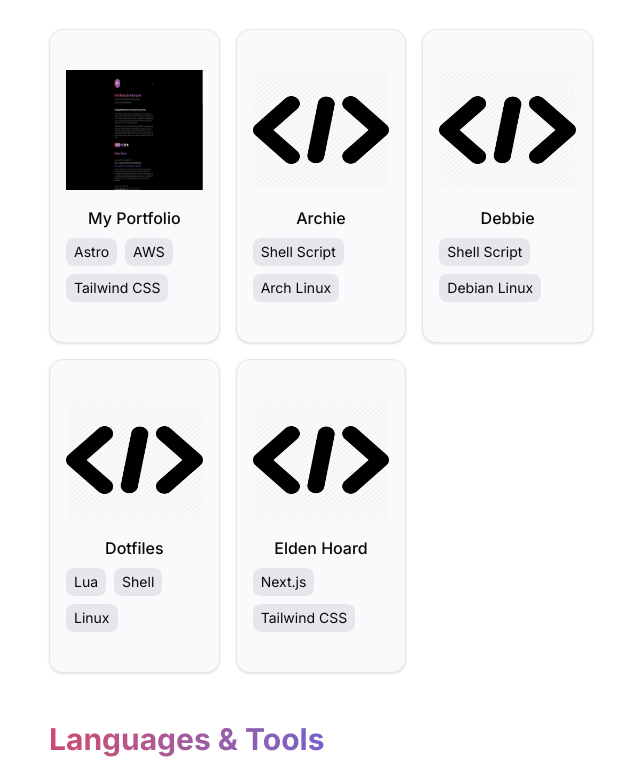
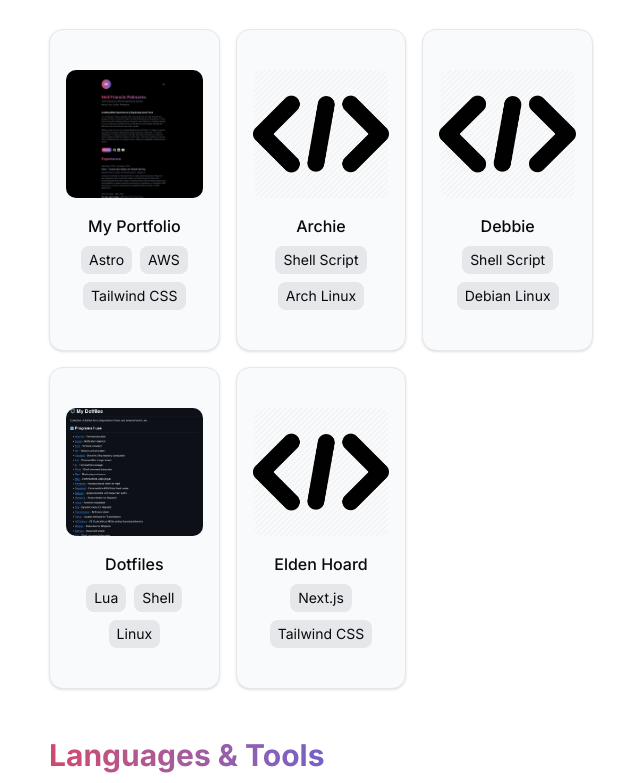
Before and after one commit to nnneninl/my-portfolio, an Astro site: page / in a window 1280 px wide. Shown: the part 1651-2434 px from the top of the page, without its empty margins (319-959 px from the left). Built offline with nearby package versions, Linux system fonts and the light colour scheme; Astro itself is replaced by a stand-in of ours.

Commit message:
fix: project image sizing

```diff
--- a/src/components/sections/Projects.tsx
+++ b/src/components/sections/Projects.tsx
@@ -41,16 +41,17 @@ const Projects = () => {
             <Dialog key={`${project.title}-${index}`}>
               <DialogTrigger>
                 <Card className="bg-gray-50 dark:bg-zinc-900 border-gray-200 dark:border-zinc-800 transition-transform duration-300 hover:scale-105 cursor-pointer">
-                  <CardContent className="p-4 space-y-4">
+                  <CardContent className="p-4">
                     <img
                       src={project.image}
                       alt={`${project.title} image`}
-                      className="w-full h-30"
+                      className="w-full h-80 md:h-32 object-cover rounded-lg mb-4"
                     />
 
-                    <div className="flex-col items-center justify-between space-y-2">
+                    <div className="flex items-center justify-between">
+                      <div className="w-full space-y-2">
                         <h3 className="font-medium">{project.title}</h3>
-                      <div className="flex flex-wrap gap-2">
+                        <div className="flex flex-wrap gap-2 justify-center">
                           {project.stack.map((tech, index) => (
                             <span
                               key={`${tech}-${index}`}
@@ -59,6 +60,7 @@ const Projects = () => {
                               {tech}
                             </span>
                           ))}
+                        </div>
                       </div>
                     </div>
                   </CardContent>
--- a/src/data/projects.ts
+++ b/src/data/projects.ts
@@ -26,7 +26,7 @@ export const projects = [
   {
     title: "Dotfiles",
     stack: ["Lua", "Shell", "Linux"],
-    image: "/images/placeholder-project.png",
+    image: "/images/project-dotfiles.png",
     summary:
       "My personal collection of dotfiles, featuring custom configurations for Neovim, Tmux, and other essential development tools. Designed for efficiency, minimalism, and portability across Linux systems.",
     link: "https://github.com/nnneninl/dotfiles",
```
Also changed, not shown: public/images/project-dotfiles.png (added). Lines whose indentation alone changed are shown as unchanged.
